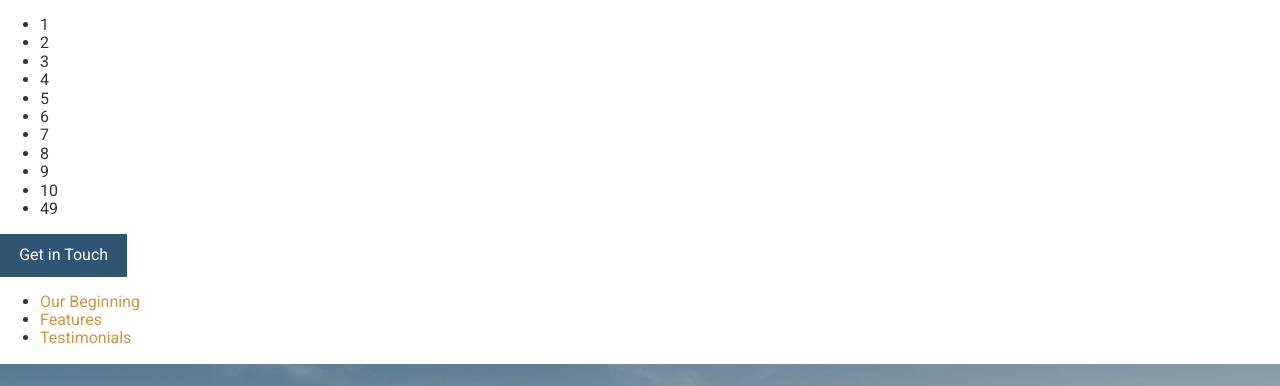
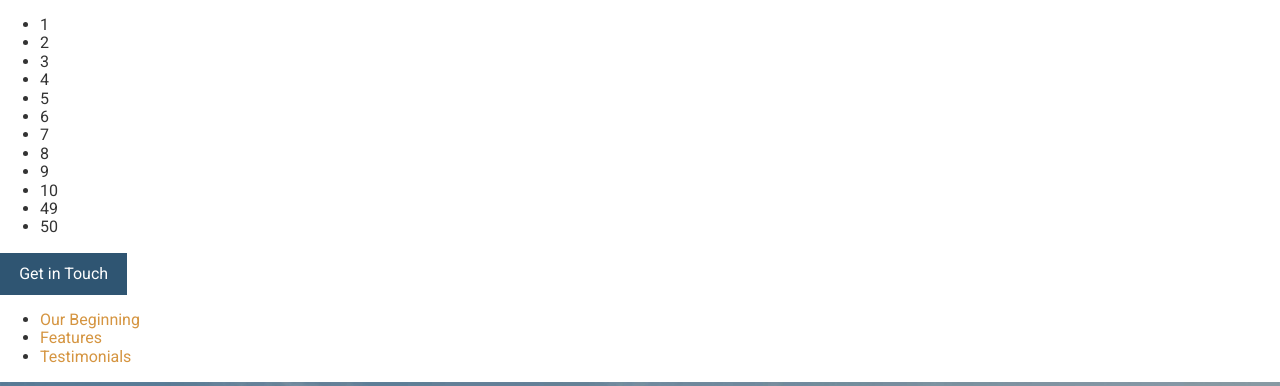
Before and after one commit to aladdinmateo/myPackage, a website: page maNode/Project/tt/index.html in a window 1280 px wide. Shown: the top 386 px of the page. Drawn offline with Linux system fonts and the light colour scheme.

Commit message:
done to fifteen

```diff
--- a/maNode/Project/tt/index.html
+++ b/maNode/Project/tt/index.html
@@ -21,7 +21,7 @@
     <li>9</li>
     <li>10</li>
     <li>49</li>
-    <!-- <li>50</li> -->
+    <li>50</li>
   </ul>
   <header>
     <!-- <img src="assets/images/icons/clear-view-escapes.svg"> -->
```
